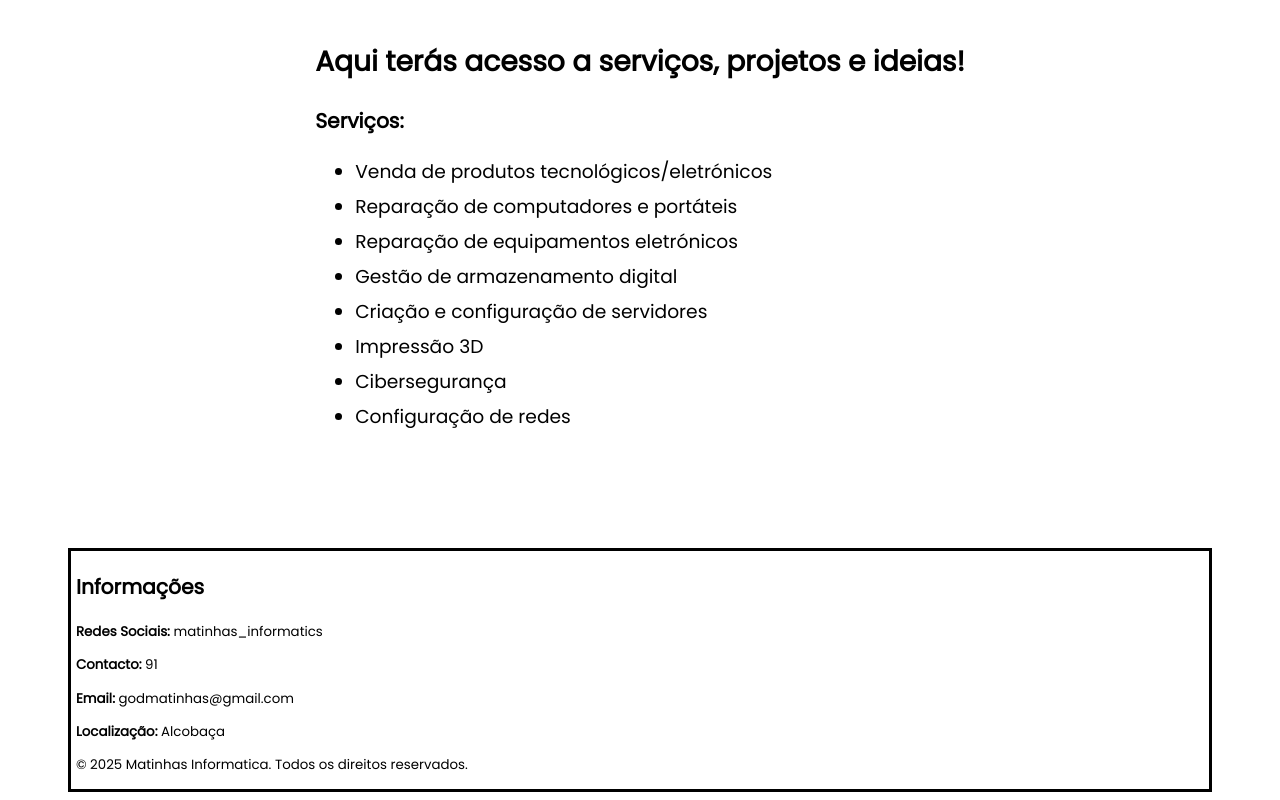
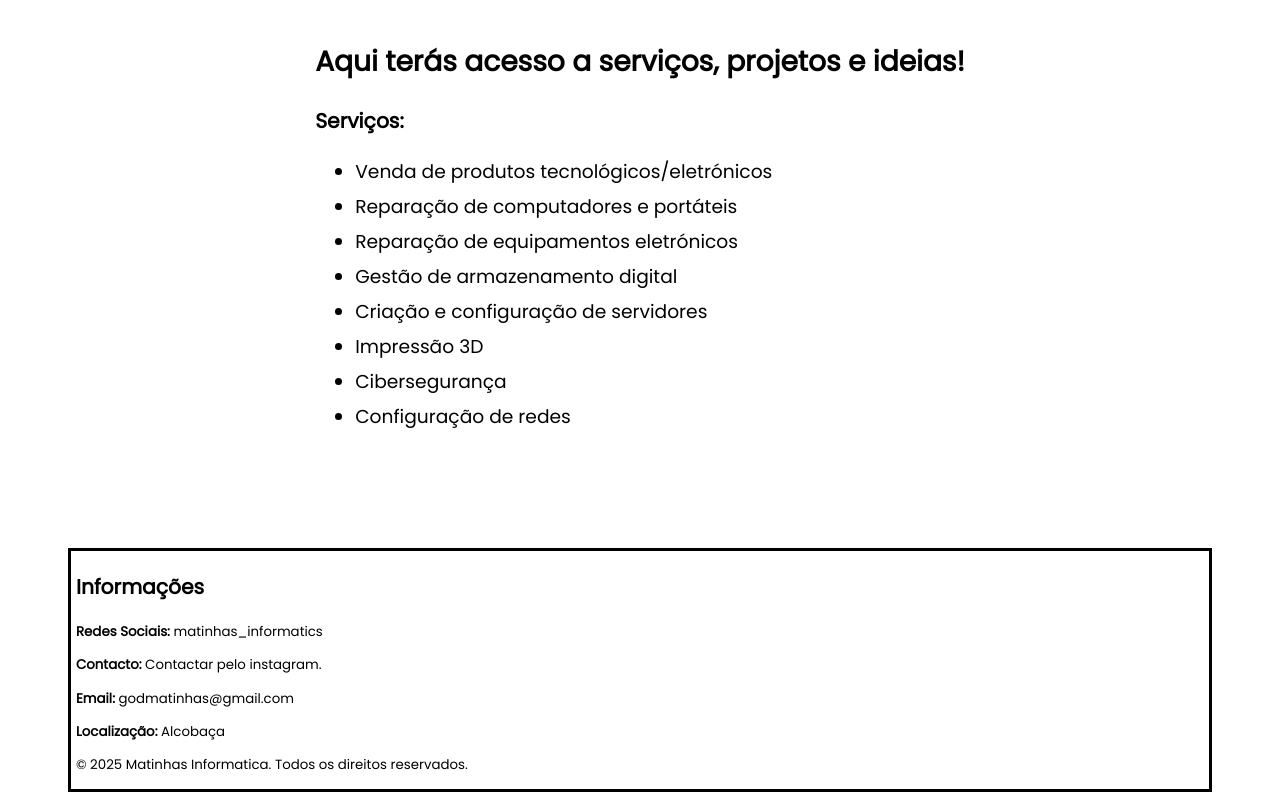
Before and after one commit to G0DM4T1NH45/MatinhasInformatica.github.io, a website: page index.html in a window 1280 px wide. Shown: the part 595-1395 px from the top of the page. Drawn offline with nearby package versions, Linux system fonts and the light colour scheme; a web font is replaced by a local one.

Commit message:
Update index.html

```diff
--- a/index.html
+++ b/index.html
@@ -93,7 +93,7 @@
     <footer>
         <h3>Informações</h3>
         <p><b>Redes Sociais: </b><a style="color: black; font-size: 10pt;" href="https://www.instagram.com/matinhas_informatics/">matinhas_informatics</a></p>
-        <p><b>Contacto: </b>91</p>
+        <p><b>Contacto: </b>Contactar pelo instagram.</p>
         <p><b>Email: </b><a style="color: black;font-size: 10pt;" href="mailto:godmatinhas@gmail.com">godmatinhas@gmail.com</a></p>
         <p><b>Localização:</b> Alcobaça</p>
         <p>&copy; 2025 Matinhas Informatica. Todos os direitos reservados.</p>
```
